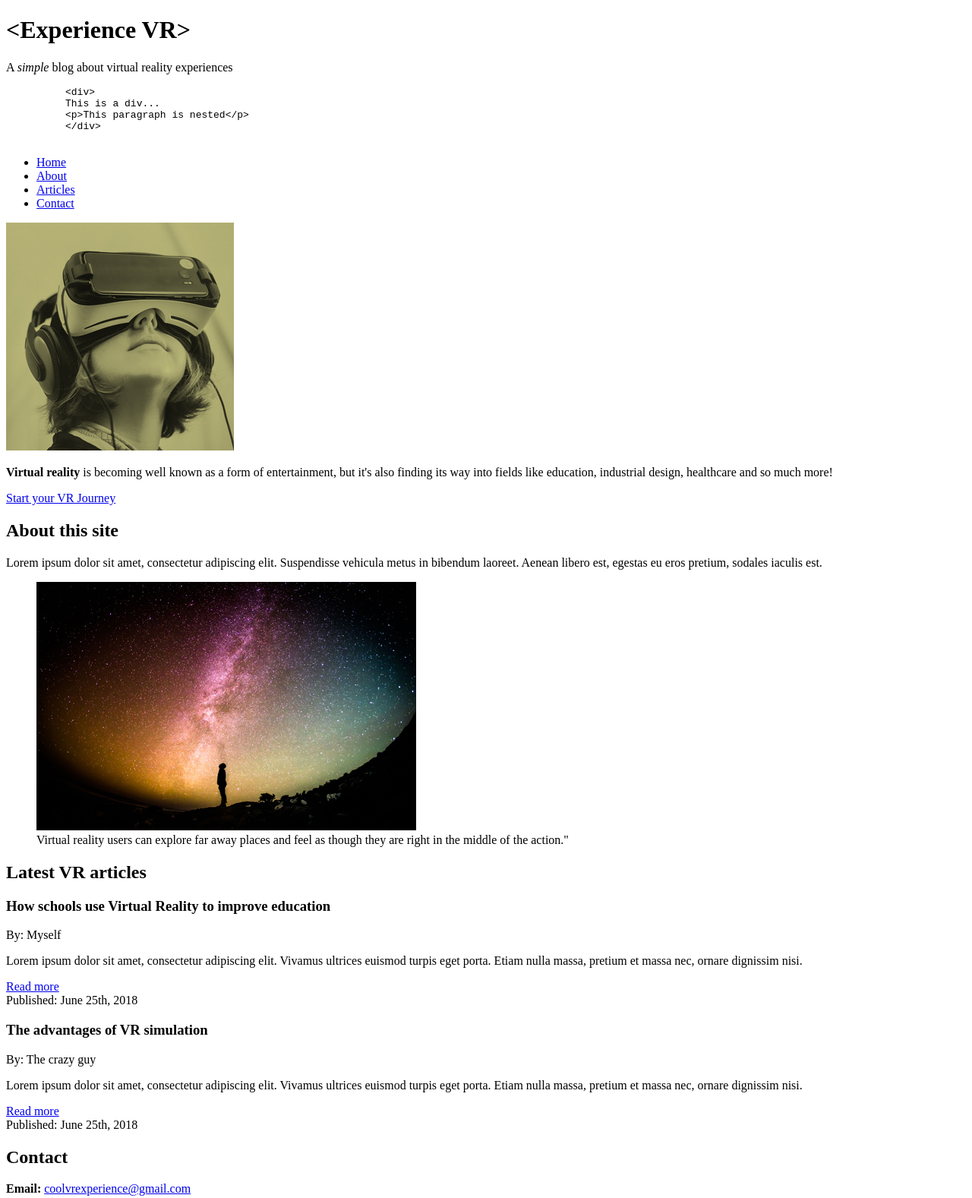
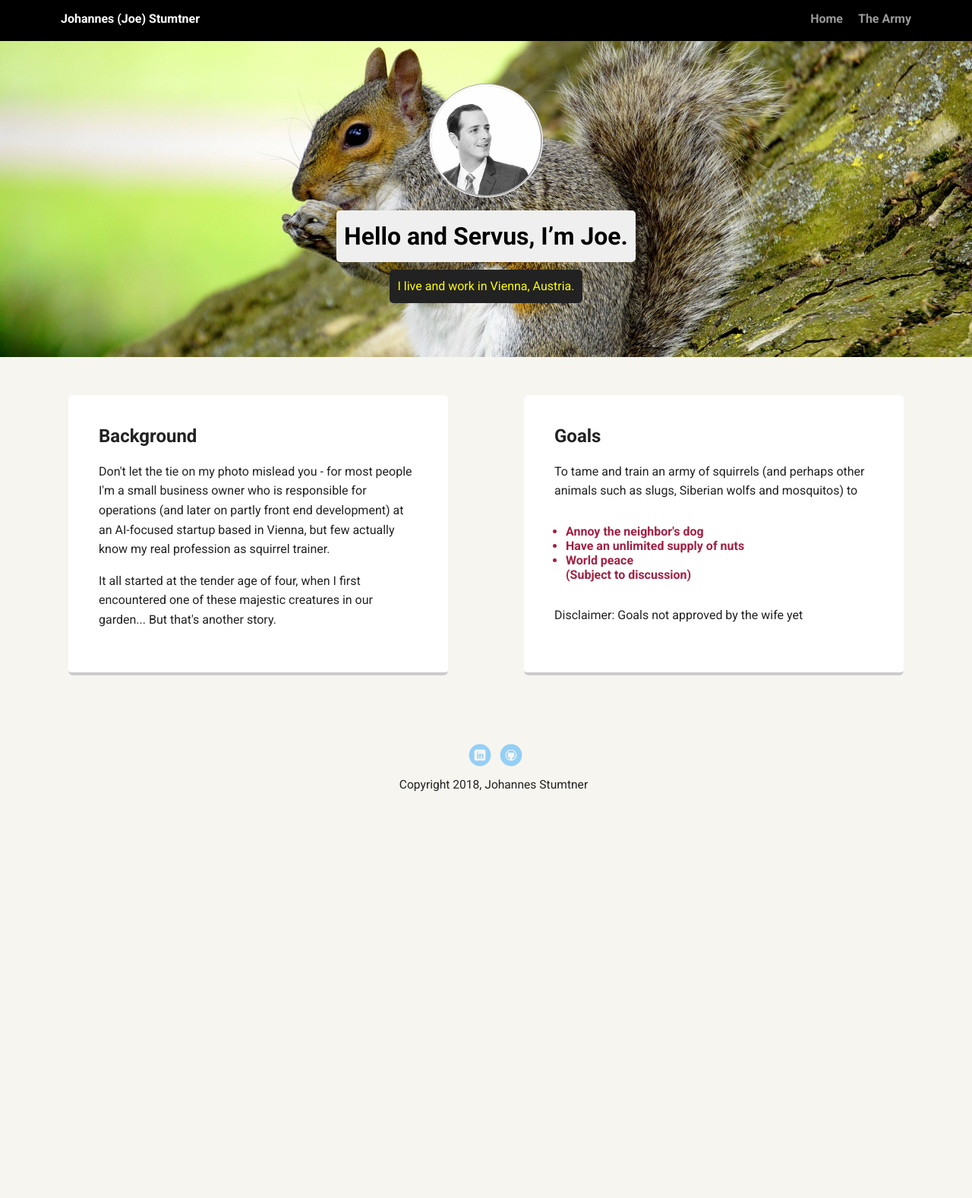
Before and after one commit to Knaeckejoe/FET_Project1, a plain HTML site: page index.html in a window 1280 px wide. Shown: the top 1577 px of the page at 76% size. After the commit the page ends 1138 px from the top, so only its background shows below. Drawn offline with Linux system fonts and the light colour scheme; a web font is replaced by a local one.

Commit message:
Final commit

```diff
--- a/index.html
+++ b/index.html
@@ -1,110 +1,53 @@
-<!DOCTYPE HTML>
+<!doctype html>
+<html lang="en">
+<head>
+  <meta charset="utf-8">
+  <title>Johannes Stumtner - The guy, the legend.</title>
+  <meta name="viewport" content="width=device-width, initial-scale=1.0">
+  <link rel="stylesheet" href="styles.css">
+  <link href="https://fonts.googleapis.com/css?family=Muli%7CRoboto:400,300,500,700,900" rel="stylesheet"></head>
+  <body>
 
-<html>
-  <head>
-    <title>Experience VR</title>
-  </head>
-  <body>
-    <div>
+    <div class="main-nav">
+        <ul class="nav">
+          <li class="name">Johannes (Joe) Stumtner</li>
+          <li><a href="index.html">Home</a></li>
+          <li><a href="content/army.html">The Army</a></li>
+        </ul>
+    </div>
+
     <header>
-      <h1>&lt;Experience VR&gt;</h1>
-      <p>A <em>simple</em> blog about virtual reality experiences</p>
+      <img src="images/johannes.jpg" alt="It's really me!" class="profile-image">
+      <h1 class="tag name">Hello and Servus, I’m Joe.</h1>
+      <p class="tag location">I live and work in Vienna, Austria.</p>
+    </header>
 
-        <pre>
-          &lt;div&gt;
-          This is a div...
-          &lt;p&gt;This paragraph is nested&lt;/p&gt;
-          &lt;/div&gt;
-        </pre>
+    <main class="flex">
+      <div class="card">
+        <h2>Background</h2>
+        <p>Don't let the tie on my photo mislead you - for most people I'm a small business owner who is responsible for operations (and later on partly front end development) at an AI-focused startup based in Vienna, but few actually know my real profession as squirrel trainer.</p>
+        <p>It all started at the tender age of four, when I first encountered one of these majestic creatures in our garden... But that's another story.</p>
 
-      <nav>
-        <ul>
-          <li><a href="#">Home</a></li>
-          <li><a href="#about">About</a></li>
-          <li><a href="#articles">Articles</a></li>
-          <li><a href="#contact">Contact</a></li>
-        </ul>
-      </nav>
-    </header>
-      <div>
-        <img src="img/featured.jpg" alt="Virtual reality user">
-        <p><strong>Virtual reality</strong> is becoming well known as a form of entertainment, but it's also finding its way into fields like education, industrial design, healthcare and so much more!</p>
-        <a href="https://teamtreehouse.com/vr" target="_blank">Start your VR Journey</a>
       </div>
 
-  <main>
-    <section id="about">
-      <h2>About this site</h2>
-      <p><span>Lorem ipsum dolor sit amet, consectetur adipiscing elit. Suspendisse vehicula metus in bibendum laoreet. Aenean libero est, egestas eu eros pretium, sodales iaculis est.</span></p>
-      <figure>
-        <img src="img/vr-space.jpg" alt="User eperiencing space in VR">
-        <figcaption>
-          Virtual reality users can explore far away places and feel as though they are right in the middle of the action."
-        </figcaption>
-      </figure>
-      </section>
+      <div class="card">
+        <h2>Goals</h2>
+        <p>To tame and train an army of squirrels (and perhaps other animals such as slugs, Siberian wolfs and mosquitos) to </p>
+        <ul class="skills">
+          <li>Annoy the neighbor's dog</li>
+          <li>Have an unlimited supply of nuts</li>
+          <li>World peace<br>(Subject to discussion)</li>
+        </ul>
+        <p>Disclaimer: Goals not approved by the wife yet</p>
+      </div>
 
-    <section id="articles">
-      <h2>Latest VR articles</h2>
-
-      <article>
-        <header>
-          <h3>How schools use Virtual Reality to improve education</h3>
-          <p>By: Myself</p>
-        </header>
-        <p>Lorem ipsum dolor sit amet, consectetur adipiscing elit. Vivamus ultrices euismod turpis eget porta. Etiam nulla massa, pretium et massa nec, ornare dignissim nisi.</p>
-        <a href="articles/2017/article.html#vr-article">Read more</a>
-        <footer>Published: June 25th, 2018</footer>
-      </article>
-
-      <article>
-        <header>
-          <h3>The advantages of VR simulation</h3>
-          <p>By: The crazy guy</p>
-        </header>
-          <p>Lorem ipsum dolor sit amet, consectetur adipiscing elit. Vivamus ultrices euismod turpis eget porta. Etiam nulla massa, pretium et massa nec, ornare dignissim nisi.</p>
-        <a href="articles/2017/article.html#vr-article">Read more</a>
-         <footer>Published: June 25th, 2018</footer>
-      </article>
-    </section>
-
-    <section id="contact">
-      <h2>Contact</h2>
-      <p><strong>Email:</strong> <a href="mailto:coolvrexperience@gmail.com?subject=Hi%20there!">coolvrexperience@gmail.com</a></p>
-      <p><strong>Phone:</strong> +49 696 969</p>
-      <p><strong>Address:</strong></p>
-      <address>
-        Experience VR<br>
-        2017 Virtual Way<br>
-        City, State 33437
-      </address>
-    </section>
-
-  </main>
-
-      <aside>
-       <h3>Top VR Resources</h3>
-         <ol>
-           <li><a href="#">Learn to create educational experiences in VR</a></li>
-           <li><a href="#">Virtual Reality in entertainment</a></li>
-           <li><a href="#">Interact with buildings and products in VR</a></li>
-           <li><a href="#">Use VR for teleconferencing and social media</a></li>
-         </ol>
-
-        <hr>
-
-        <blockquote>
-          Virtual reality was once the dream of science fiction. But the internet was also once a dream, and so were computers and smartphones. The future is coming.
-          <footer>
-            - <cite><a href="https://www.facebook.com/zuck/posts/10101319050523971">Mark Zuckerberg</a></cite>
-          </footer>
-        </blockquote>
-      </aside>
-
-      <footer>
-        <p><small>&copy;2017 Experience VR, The blog</small></p>
-      </footer>
-      </div>
+    </main>
+    <footer>
+      <ul>
+        <li><a href="https://www.linkedin.com/in/stumtner/" target="_blank" class="social linkedin">LinkedIn</a></li>
+        <li><a href="https://github.com/Knaeckejoe" target="_blank" class="social github">Github</a></li>
+      </ul>
+      <p class="copyright">Copyright 2018, Johannes Stumtner</p>
+    </footer>
   </body>
-
-</html>
+  </html>
--- /dev/null
+++ b/styles.css
@@ -0,0 +1,201 @@
+/* Global Layout Set-up */
+* {
+  box-sizing: border-box;
+}
+
+body {
+  margin: 0;
+  padding: 0;
+  text-align: center;
+  font-family: 'Roboto', sans-serif;
+  color: #222;
+  background: #f7f5f0;
+}
+/* Link Styles */
+
+a {
+  text-decoration: none;
+  color: #999;
+}
+a:hover {
+  color: #6633ff;
+}
+
+/* Section Styles */
+
+.main-nav {
+  width: 100%;
+  background: black;
+  min-height: 30px;
+  padding: 10px;
+  position: fixed;
+  text-align: center;
+}
+.nav {
+  display: flex;
+  justify-content: space-around;
+  font-weight: 700;
+  list-style-type: none;
+  margin: 0 auto;
+  padding: 0;
+}
+
+.nav .name {
+    display: block;
+    margin-right: auto;
+    color: white;
+}
+.nav li {
+  padding: 5px 10px 10px 10px;
+}
+.nav a {
+  transition: all .5s;
+}
+.nav a:hover {
+  color: white
+}
+
+header {
+  text-align: center;
+  background: url('images/bg_1920x1080.jpg') no-repeat top center ;
+  background-size: cover;
+  overflow: hidden;
+  padding-top: 60px;
+}
+header {
+  line-height: 1.5;
+}
+header .profile-image {
+  margin-top: 50px;
+  width: 150px;
+  height: 150px;
+  border-radius: 50%;
+  border: 3px groove white;
+  transition: all .5s;
+}
+header .profile-image:hover {
+  transform: scale(1.2) rotate(5deg);
+}
+.squirrel-image {
+  width: 200px
+}
+.tag {
+  background-color: #efefef;
+  color: black;
+  padding: 10px;
+  border-radius: 5px;
+  display: table;
+  margin: 10px auto;
+}
+.location {
+  background-color: #222;
+  color: yellow;
+}
+.card {
+  margin: 30px;
+  padding: 20px 40px 40px;
+  max-width: 500px;
+  text-align: left;
+  background: #fff;
+  border-bottom: 4px solid #ccc;
+  border-radius: 6px;
+  transition: all .5s;
+}
+.card:hover {
+  border-color: #ff99ff;
+}
+
+ul.skills {
+  padding: 15px;
+  text-align: left;
+}
+
+.skills li {
+  color: #a12144;
+  font-weight: bold;
+}
+
+footer {
+  width: 100%;
+  min-height: 30px;
+  padding: 20px 0 40px 20px;
+}
+
+footer .copyright {
+  top: -8px;
+  font-size: .75em;
+}
+
+footer ul {
+  list-style-type: none;
+  margin: 0;
+  padding: 0;
+}
+
+footer ul li {
+  display: inline-block;
+}
+
+a.social {
+  display: inline-block;
+  text-indent: -9999px;
+  margin-left: 5px;
+  width: 30px;
+  height: 30px;
+  background-size: 30px 30px;
+  opacity: .4;
+  transition: all .5s;
+}
+a.twitter {
+  background-image: url(images/twitter.svg);
+}
+a.linkedin {
+  background-image: url(images/linkedin.svg);
+}
+a.github {
+  background-image: url(images/github.svg);
+}
+a.social:hover {
+  opacity: 1;
+}
+.clearfix {
+  clear: both;
+}
+
+/* Styles for larger screens */
+@media screen and (min-width: 720px) {
+
+  .flex {
+      display: -ms-flexbox;      /* TWEENER - IE 10 */
+      display: flex;
+      max-width: 1200px;
+      -ms-flex-pack: distribute;
+      justify-content: space-around;
+      margin: 0 auto;
+  }
+
+  header {
+    min-height: 470px;
+  }
+
+  .nav {
+    max-width: 1200px;
+    padding: 0 30px;
+  }
+
+
+  main {
+    padding-top: 20px;
+  }
+
+  main p {
+    line-height: 1.6em;
+  }
+
+  footer {
+    font-size: 1.3em;
+    max-width: 1200px;
+    margin: 40px auto;
+  }
+
+}
```
Also changed, not shown: articles/2017/article.html (deleted, +0 -56 lines), content/army.html (added, +35 -0 lines), images/bg_1920x1080.jpg (added), images/fred.jpg (added), images/github.svg (added), images/johannes.jpg (added), images/linkedin.svg (added), images/twitter.svg (added), img/featured.jpg (deleted), img/vr-space.jpg (deleted), img/vr-user.jpg (deleted), 1 other file.
